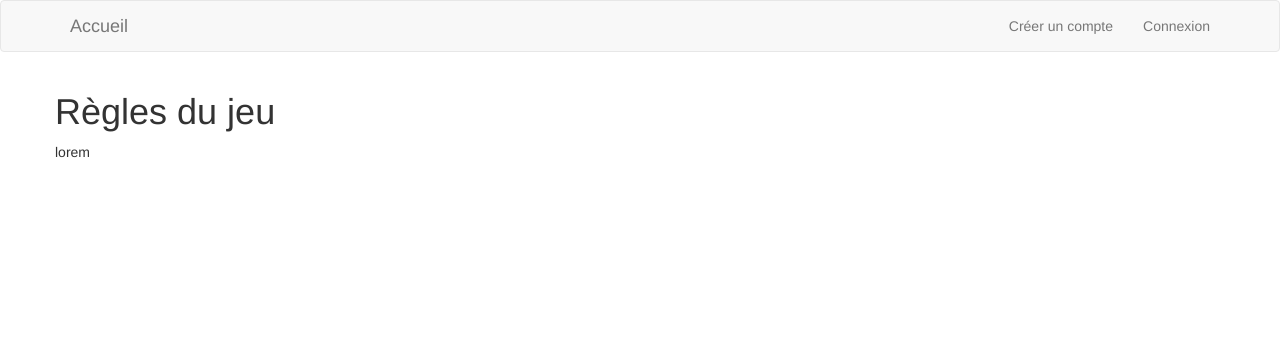
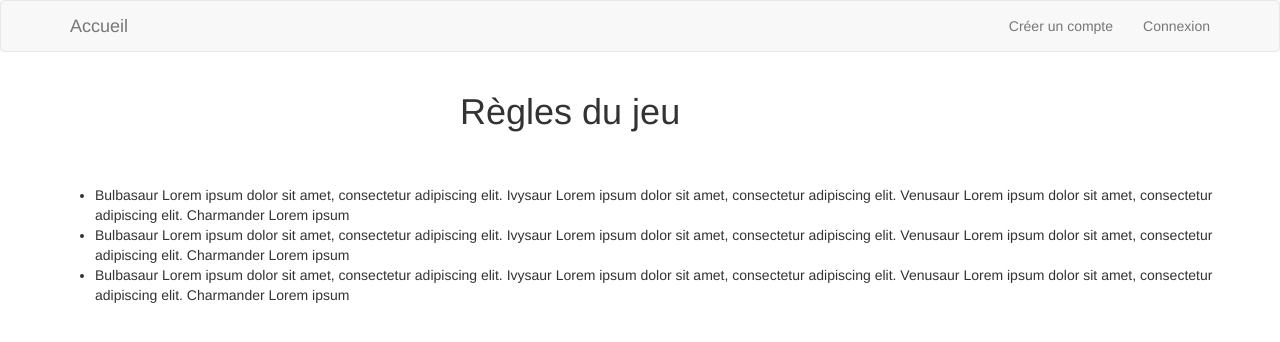
Before and after one commit to littleAsteria/projet-webforce3, a PHP site: template gameproject/templates/regles.html.twig in a window 1280 px wide. Shown: the top 342 px of the page. Run offline with PHP 8.4, Linux system fonts and the light colour scheme; the template is opened without the code that fills it, so the values that code supplies are empty; some libraries are stand-ins or nearby versions.

Commit message:
Mise en place de certaines vues
-Mise en place de la vue game
-Mise en place de la vue regles
-Mise en place du GameController

```diff
--- a/gameproject/src/Controller/ControllerQuestionAjax.php
+++ b/gameproject/src/Controller/ControllerQuestionAjax.php
@@ -5,6 +5,6 @@
 namespace Controller;
 
 
-class ControllerQuestionAjax {
+class ControllerQuestionAjax extends ControllerAbstract{
 
 }
--- a/gameproject/templates/index.html.twig
+++ b/gameproject/templates/index.html.twig
@@ -7,13 +7,13 @@
 
         </div>
         <div class="row">
-            <button class="btn btn-primary col-md-2 col-md-offset-4 margin-top-10">Jouer</button>
+            <a href="{{ path('game') }}" class="btn btn-primary col-md-2 col-md-offset-4 margin-top-10">Jouer</a>
         </div>
         <div class="row">
-            <button class="btn btn-primary col-md-2 col-md-offset-4 margin-top-10">Règles du jeu</button>
+            <a href="{{ path('regles') }}" class="btn btn-primary col-md-2 col-md-offset-4 margin-top-10">Règles du jeu</a>
         </div>
         <div class="row">
-            <button class="btn btn-primary col-md-2 col-md-offset-4 margin-top-10">Scores</button>
+            <a class="btn btn-primary col-md-2 col-md-offset-4 margin-top-10">Scores</a>
         </div>
     </div>
 {% endblock %}
--- a/gameproject/templates/layout.html.twig
+++ b/gameproject/templates/layout.html.twig
@@ -15,7 +15,7 @@
     <body>
         <nav class="navbar navbar-default">
                 <div class="container">
-                    <a class="navbar-brand" href="">Accueil</a>
+                    <a class="navbar-brand" href="{{ path('homepage') }}">Accueil</a>
                         <ul class="nav navbar-nav navbar-right">
 
                             <li>
--- a/gameproject/templates/regles.html.twig
+++ b/gameproject/templates/regles.html.twig
@@ -3,8 +3,24 @@
 {% block content %}
     <div class="container">
         <div class="row">
-            <h1>Règles du jeu</h1>
-            <p>lorem</p>
+            <h1 class="col-md-6 col-md-offset-4">Règles du jeu</h1>
+            <ul>
+                <li class="margin-top-10">
+                    Bulbasaur Lorem ipsum dolor sit amet, consectetur adipiscing elit.
+                    Ivysaur Lorem ipsum dolor sit amet, consectetur adipiscing elit. Venusaur Lorem ipsum dolor sit amet, consectetur adipiscing elit.
+                    Charmander Lorem ipsum
+                </li>
+                <li>
+                    Bulbasaur Lorem ipsum dolor sit amet, consectetur adipiscing elit.
+                    Ivysaur Lorem ipsum dolor sit amet, consectetur adipiscing elit. Venusaur Lorem ipsum dolor sit amet, consectetur adipiscing elit.
+                    Charmander Lorem ipsum
+                </li>
+                <li>
+                    Bulbasaur Lorem ipsum dolor sit amet, consectetur adipiscing elit.
+                    Ivysaur Lorem ipsum dolor sit amet, consectetur adipiscing elit. Venusaur Lorem ipsum dolor sit amet, consectetur adipiscing elit.
+                    Charmander Lorem ipsum
+                </li>
+            </ul>
         </div>
     </div>
 {% endblock %}
```
Also changed, not shown: gameproject/src/Controller/GameController.php (added, +18 -0 lines), gameproject/src/app.php (+9 -3 lines), gameproject/src/controllers.php (+10 -0 lines), gameproject/templates/game.html.twig (added, +52 -0 lines).
